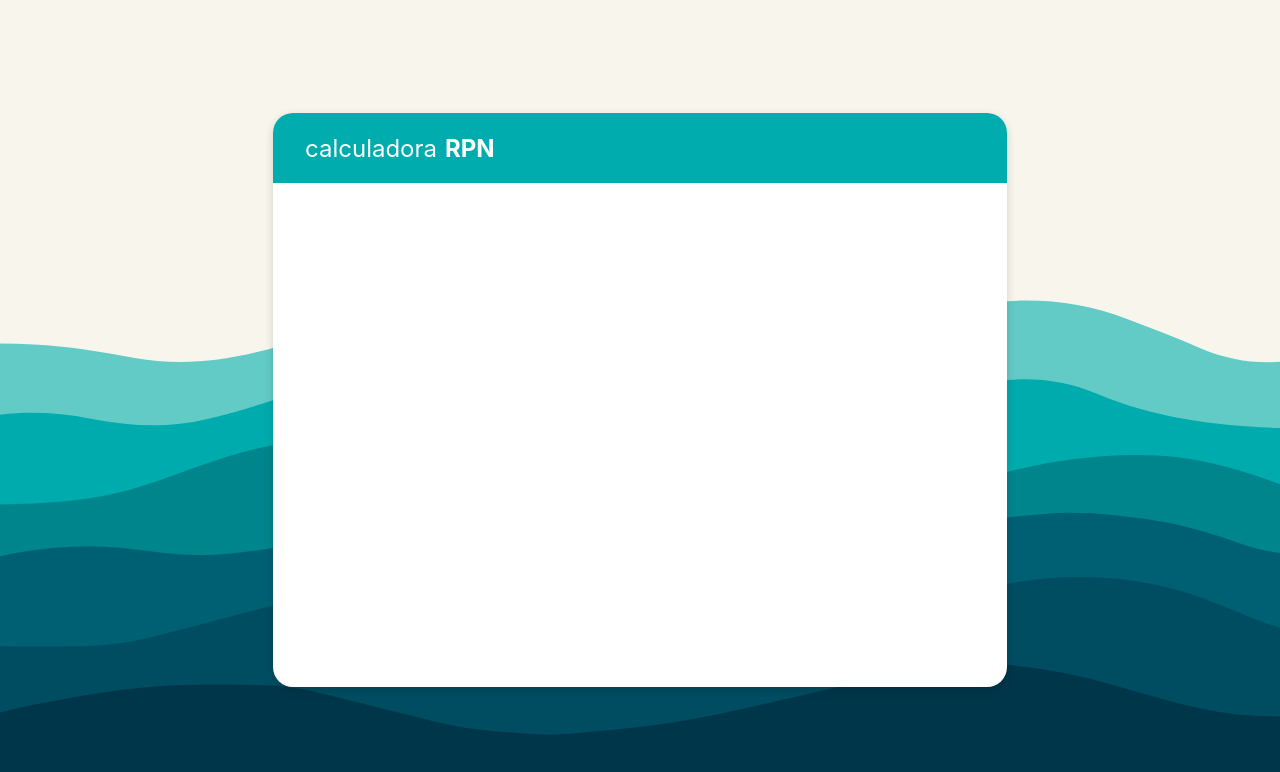
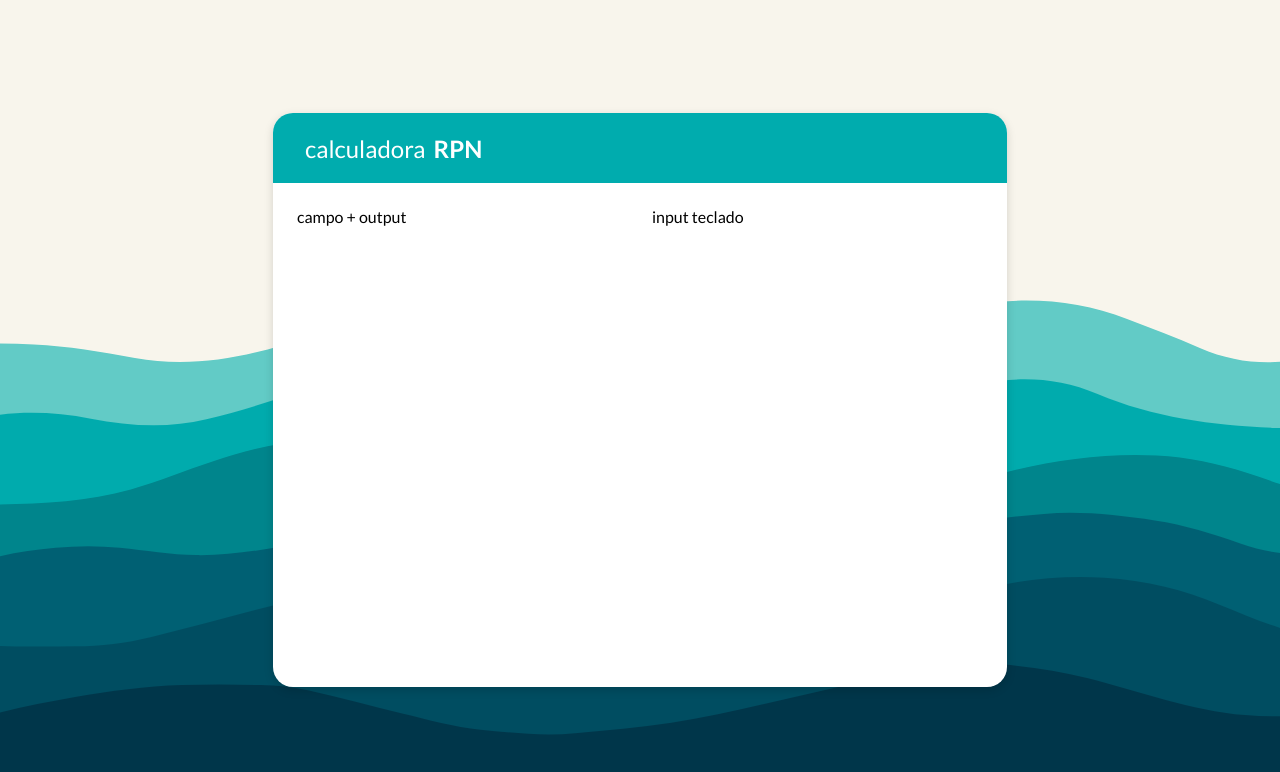
Before and after one commit to ThalesSathler/RPN-Calculator, a React (Create React App) app: page / in a window 1280 px wide. Shown: the top 772 px of the page. Built offline with nearby package versions, Linux system fonts and the light colour scheme.

Commit message:
add base layout

```diff
--- a/src/components/App/App.jsx
+++ b/src/components/App/App.jsx
@@ -1,4 +1,5 @@
 import React from 'react'
+import AppContainer from '../AppContainer'
 import AppHeader from '../AppHeader'
 import { Container, Wrapper } from './App.styles'
 
@@ -6,6 +7,15 @@ function App() {
     return <Wrapper>
         <Container>
             <AppHeader/>
+            <AppContainer
+                left={<div >
+                    campo + output
+                </div>}
+                right={<div >
+                    input teclado
+                </div>
+                }
+            />
         </Container>
     </Wrapper>
 }
--- /dev/null
+++ b/src/components/AppContainer/AppContainer.jsx
@@ -0,0 +1,11 @@
+import React from 'react';
+import { Wrapper } from './AppContainer.styles'
+
+function AppContainer({ left, right }) {
+    return <Wrapper>
+        <div>{left}</div>
+        <div>{right}</div>
+    </Wrapper>
+}
+
+export default AppContainer;
--- /dev/null
+++ b/src/components/AppContainer/AppContainer.styles.js
@@ -0,0 +1,9 @@
+import styled from 'styled-components';
+
+export const Wrapper = styled.main`
+    display: grid;
+    grid-template-columns: repeat(2, 1fr);
+    grid-column-gap: 24px;
+
+    padding: 24px;
+`;
--- /dev/null
+++ b/src/components/AppContainer/index.js
@@ -0,0 +1 @@
+export { default } from './AppContainer'
--- a/src/index.css
+++ b/src/index.css
@@ -1,13 +1,11 @@
-body {
+@import url('https://fonts.googleapis.com/css2?family=Lato:wght@400;700;900&display=swap');
+
+* {
   margin: 0;
-  font-family: -apple-system, BlinkMacSystemFont, 'Segoe UI', 'Roboto', 'Oxygen',
-    'Ubuntu', 'Cantarell', 'Fira Sans', 'Droid Sans', 'Helvetica Neue',
-    sans-serif;
-  -webkit-font-smoothing: antialiased;
-  -moz-osx-font-smoothing: grayscale;
+  padding: 0;
+  box-sizing: border-box;
 }
 
-code {
-  font-family: source-code-pro, Menlo, Monaco, Consolas, 'Courier New',
-    monospace;
+body {
+  font-family: 'Lato', sans-serif;
 }
```
Also changed, not shown: src/components/AppHeader/AppHeader.jsx (+5 -3 lines).
